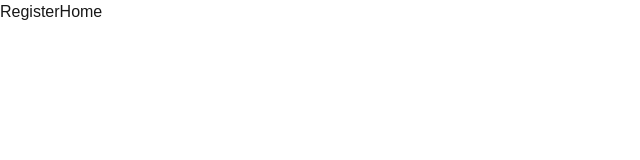
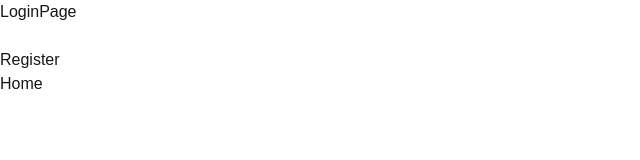
Before and after one commit to Hrithik-14/trivo_client, a Next.js app: page /auth/login in a window 1280 px wide. Shown: the top 160 px of the page, without its empty margins (0-640 px from the left). Built offline with nearby package versions, Linux system fonts and the light colour scheme.

Commit message:
add changes in login

```diff
--- a/src/app/auth/login/page.tsx
+++ b/src/app/auth/login/page.tsx
@@ -4,7 +4,8 @@ import React from 'react'
 function Login() {
   return (
     <div>
-    <Link href={"/auth/register"}>Register</Link>
+      <h1 >LoginPage</h1> <br/>
+    <Link href={"/auth/register"}>Register</Link><br/>
     <Link href={"/"}>Home</Link>
     </div>
   )
--- a/src/app/auth/register/page.tsx
+++ b/src/app/auth/register/page.tsx
@@ -4,7 +4,8 @@ import React from 'react'
 function Register() {
   return (
     <div>
-    <Link href={"/auth/login"}>Login</Link>
+      <h1>Register</h1><br/>
+    <Link href={"/auth/login"}>Login</Link><br/>
     <Link href={"/"}>Home</Link>
     </div>
   )
--- a/src/app/page.tsx
+++ b/src/app/page.tsx
@@ -5,8 +5,8 @@ export default function Home() {
   return (
 
     <div>
-      <h1 className="text-amber-700">Home</h1>
-      <Link href={"/auth/login"}>LOgin</Link>
+      <h1 className="text-amber-700">Home</h1><br/>
+      <Link href={"/auth/login"}>LOgin</Link><br/>
       <Link href={"/auth/register"}>Register</Link>
 
     </div>
```
